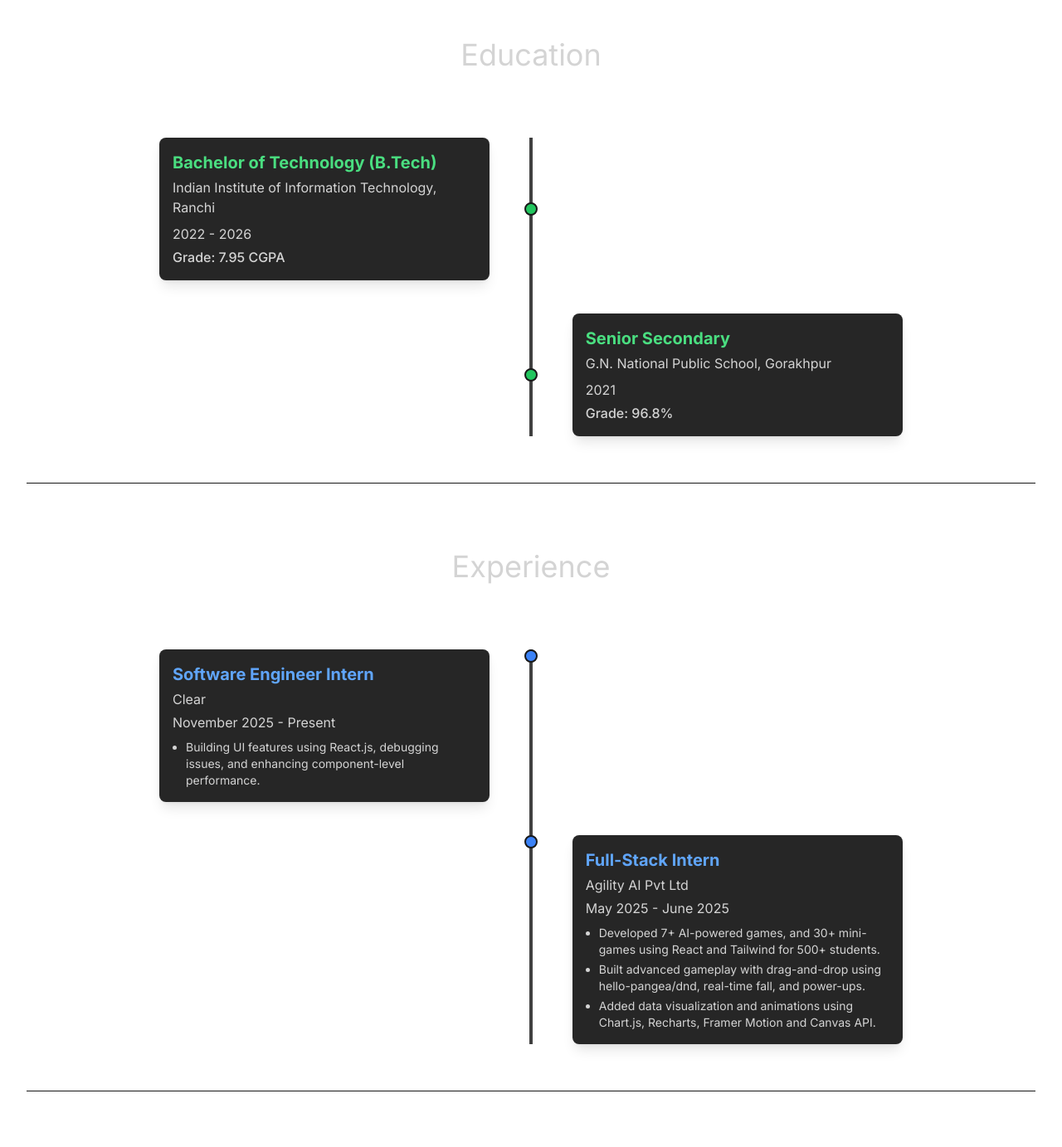
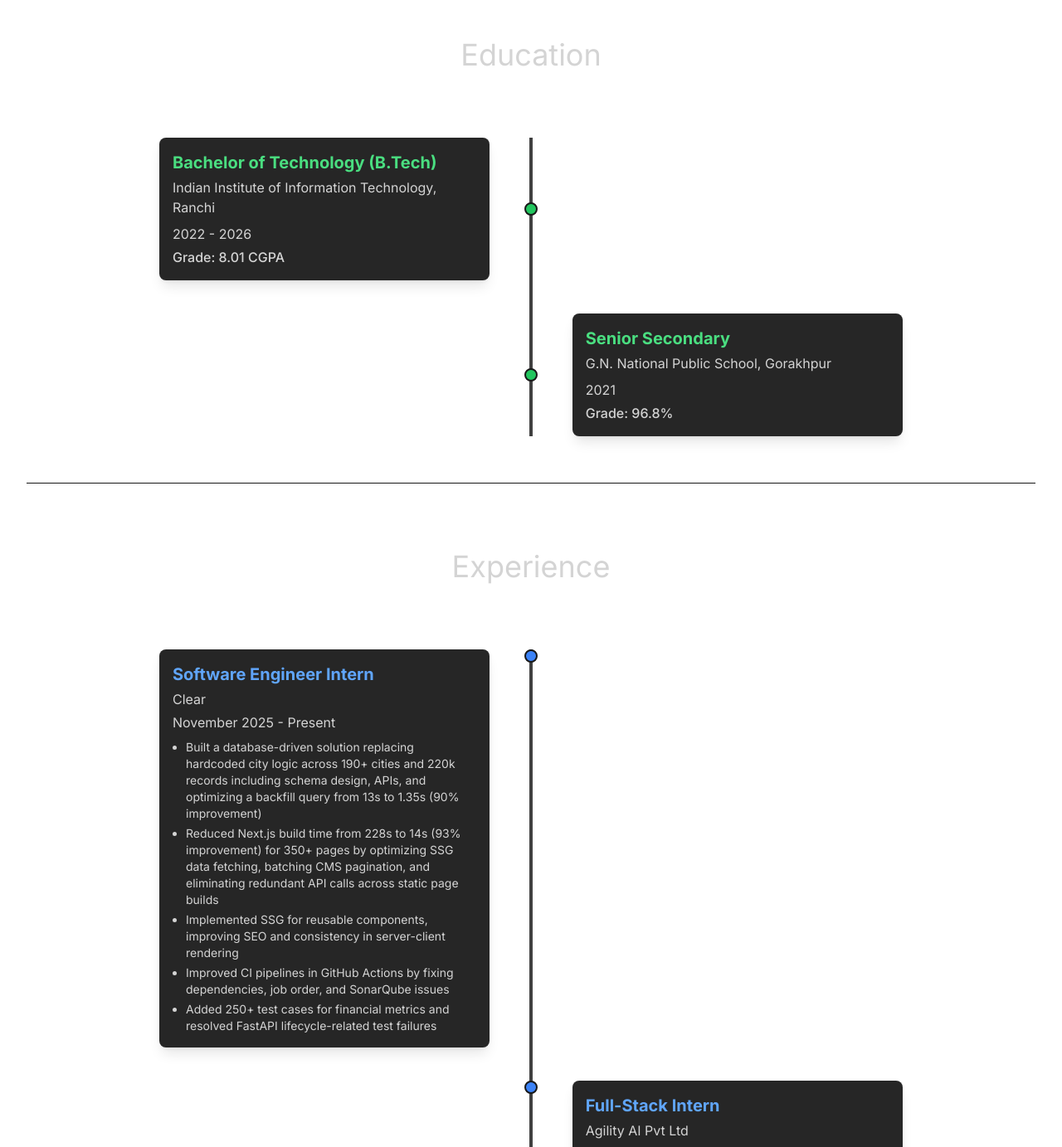
Before and after one commit to Akash290104/Portfolio, a React (Vite) app: page / in a window 1280 px wide. Shown: the part 1140-2523 px from the top of the page at 83% size. Built offline with nearby package versions, Linux system fonts and the light colour scheme.

Commit message:
updated experience and cgpa

```diff
--- a/src/constants/index.js
+++ b/src/constants/index.js
@@ -19,7 +19,11 @@ export const EXPERIENCE = [
     role: "Software Engineer Intern",
     duration: "November 2025 - Present",
     points: [
-      "Building UI features using React.js, debugging issues, and enhancing component-level performance.",
+      "Built a database-driven solution replacing hardcoded city logic across 190+ cities and 220k records including schema design, APIs, and optimizing a backfill query from 13s to 1.35s (90% improvement)",
+      " Reduced Next.js build time from 228s to 14s (93% improvement) for 350+ pages by optimizing SSG data fetching, batching CMS pagination, and eliminating redundant API calls across static page builds",
+      "Implemented SSG for reusable components, improving SEO and consistency in server-client rendering",
+      "Improved CI pipelines in GitHub Actions by fixing dependencies, job order, and SonarQube issues",
+      "Added 250+ test cases for financial metrics and resolved FastAPI lifecycle-related test failures",
     ],
   },
   {
@@ -39,7 +43,7 @@ export const EDUCATION = [
     degree: "Bachelor of Technology (B.Tech)",
     institute: "Indian Institute of Information Technology, Ranchi",
     year: "2022 - 2026",
-    grade: "7.95 CGPA",
+    grade: "8.01 CGPA",
   },
   {
     degree: "Senior Secondary",
```
